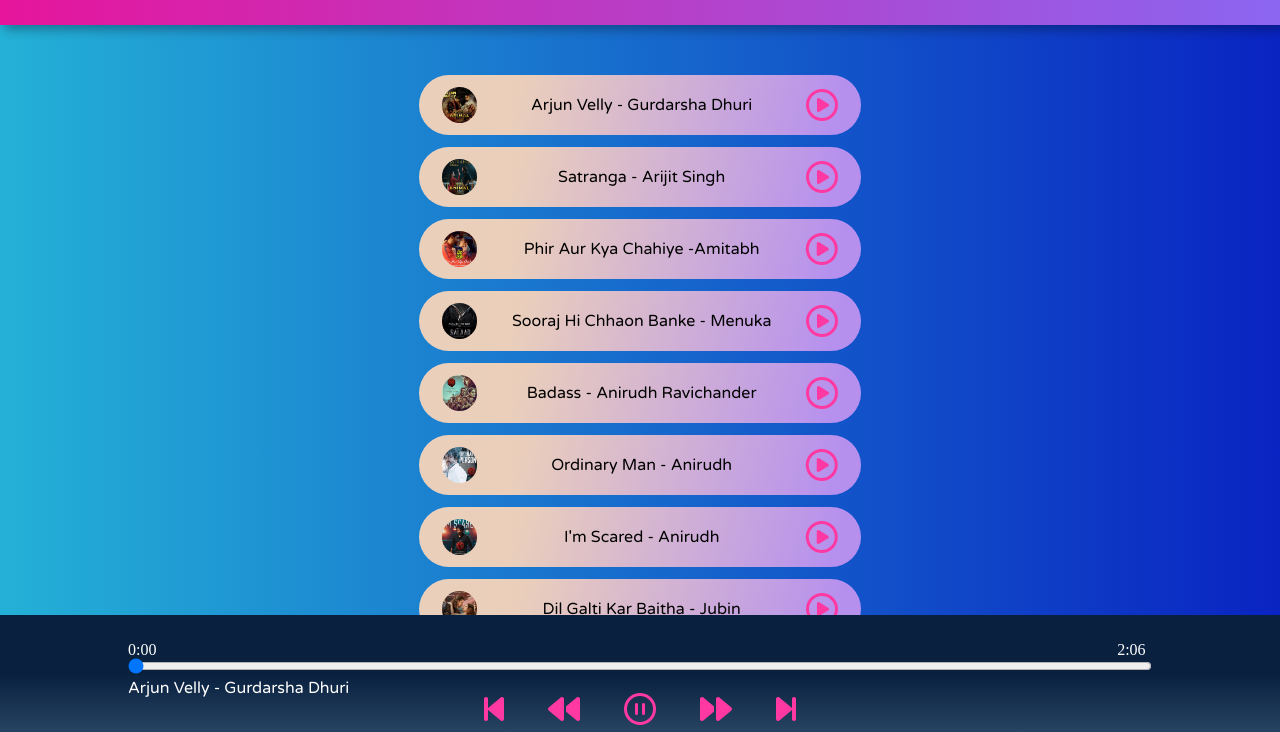
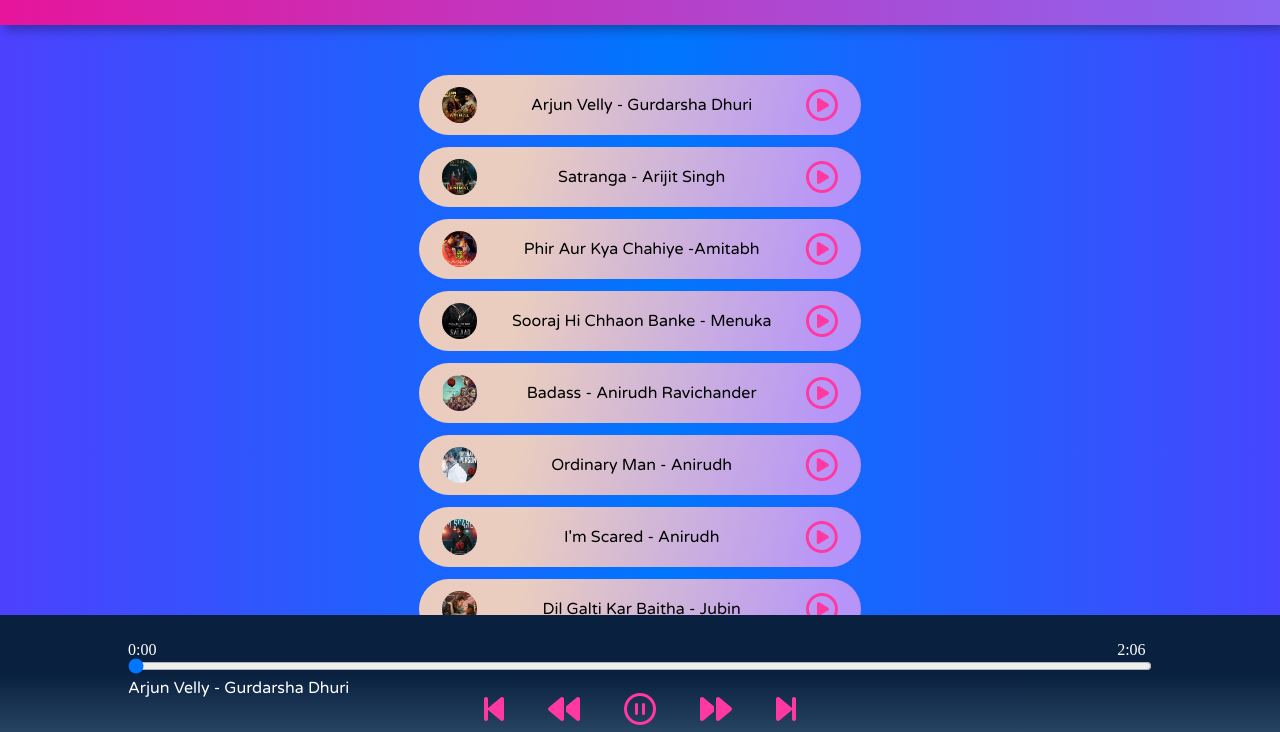
Before and after one commit to daulatjaat02/Harmony-Hub, a plain HTML site: page index.html in a window 1280 px wide. Both pictures are taken after a click on the icon 821 px from the left and 160 px from the top of the page. Shown: the part 55-787 px from the top of the page. Drawn offline with Linux system fonts and the light colour scheme.

Commit message:
'favicon'

```diff
--- a/index.html
+++ b/index.html
@@ -4,7 +4,7 @@
     <meta charset="UTF-8" />
     <meta name="viewport" content="width=device-width, initial-scale=1.0" />
     <title>Harmony Hub</title>
-    <link rel="icon" type="image/x-icon" href="favicon.png" />
+    <link rel="icon" type="image/x-icon" href="favicon-32x32.png" />
     <link rel="stylesheet" href="style.css" />
   </head>
   <body>
--- a/style.css
+++ b/style.css
@@ -8,18 +8,19 @@
 body {
   background: linear-gradient(
     to right,
-    #1e5799 0%,
-    #a91aeb 19%,
-    #2cdddd 40%,
-    #0300bd 60%,
-    #e02cbf 83%,
-    #1e5799 100%
+    #0075fc 0%,
+    #ae00ff 15%,
+    #0075fc 30%,
+    #ae00ff 45%,
+    #0076fd 60%,
+    #ae00ff 75%,
+    #0075fc 100%
   );
   background-size: 10000px 100%;
   /* animation: bg 10s linear infinite; */
 }
 body.playing {
-  animation: bg 5s linear infinite;
+  animation: bg 6s linear infinite;
 }
 
 @keyframes bg {
```
Also changed, not shown: favicon-32x32.png (added), favicon.png (deleted).
